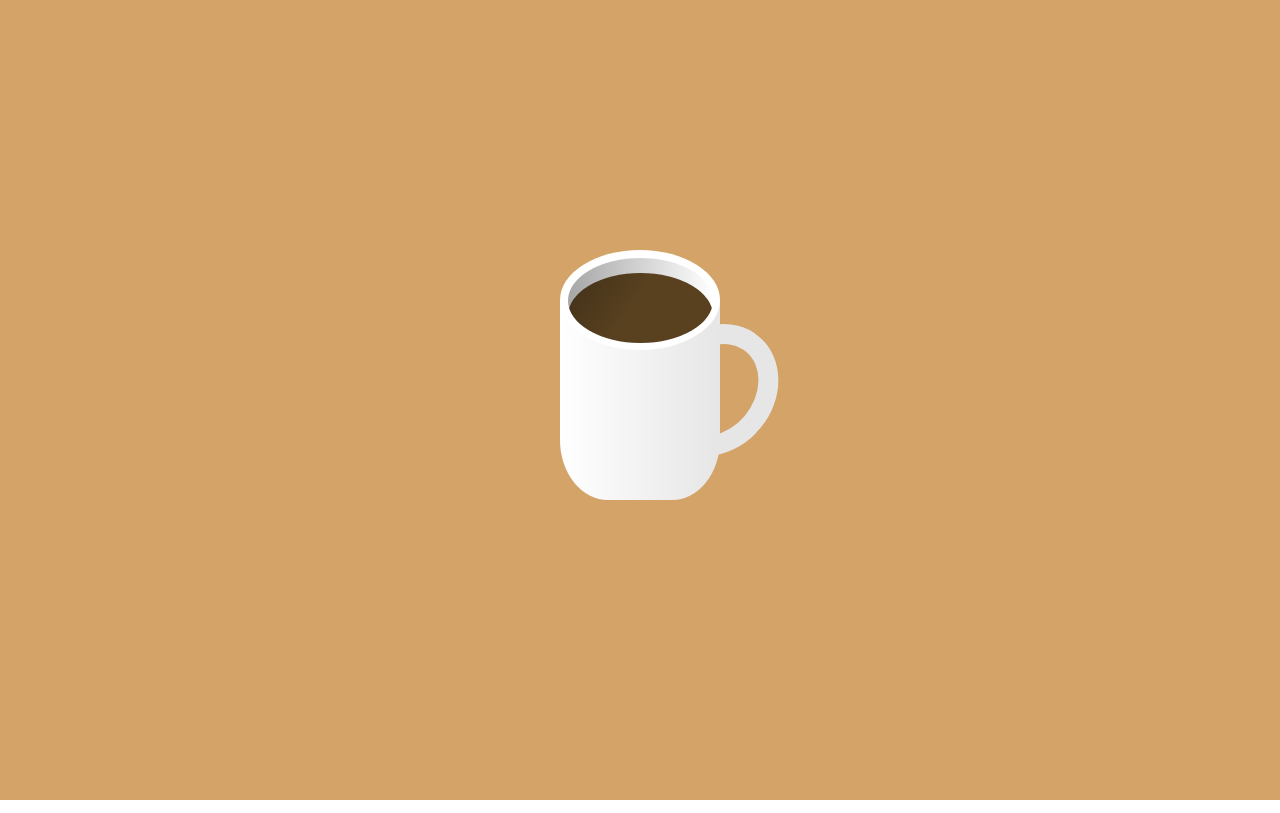
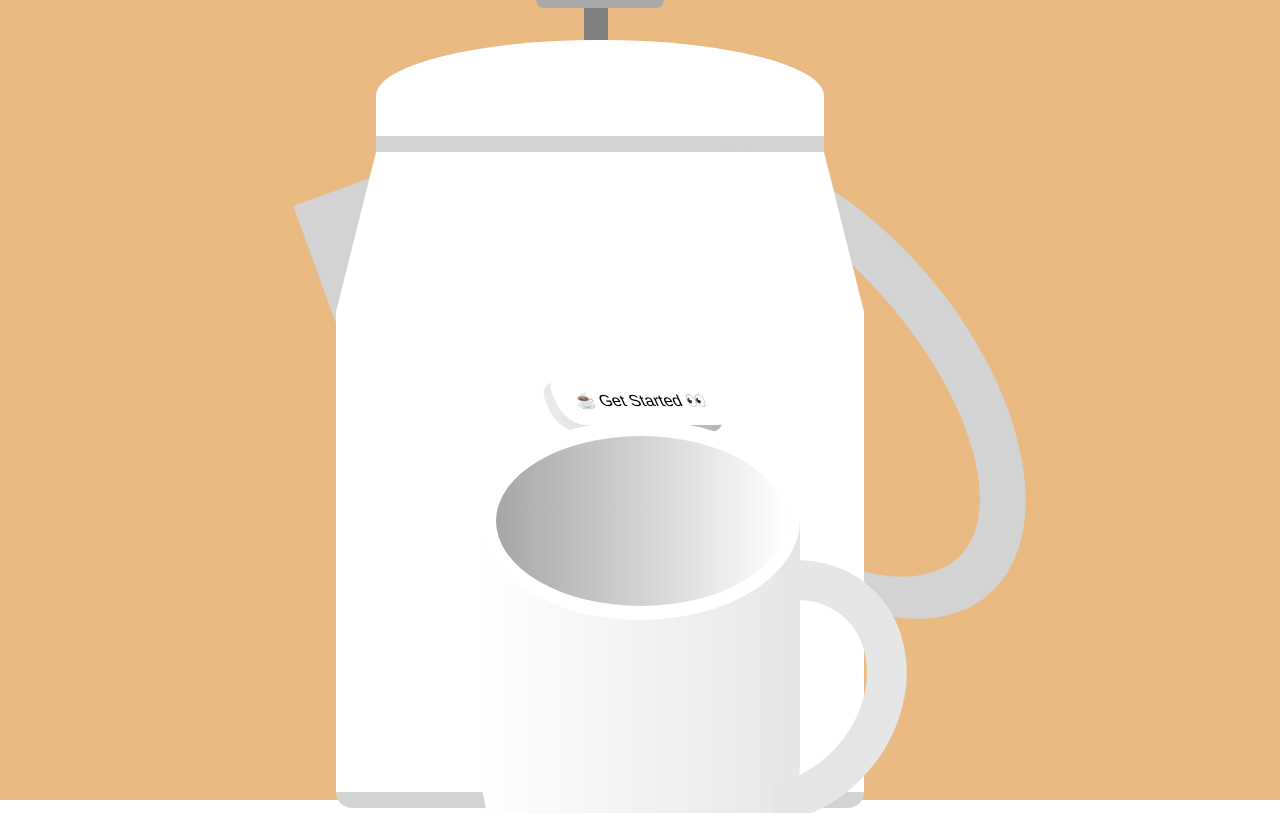
Before and after one commit to Samucl/coffee-mug, a Next.js app: page / in a window 1280 px wide. Shown: the top 813 px of the page. Built offline with nearby package versions, Linux system fonts and the light colour scheme.

Commit message:
Kettle added

```diff
--- a/package.json
+++ b/package.json
@@ -12,6 +12,7 @@
     "next": "14.0.3",
     "react": "^18",
     "react-dom": "^18",
+    "react-spring": "^9.7.3",
     "styled-components": "^6.1.1"
   },
   "devDependencies": {
--- a/src/app/page.tsx
+++ b/src/app/page.tsx
@@ -1,8 +1,38 @@
 'use client'
 import { CoffeeMug } from "@/components/CoffeeMug"
+import { Kettle } from "@/components/Kettle";
+import { PlayButton } from "@/components/PlayButton";
+import { useEffect, useState } from "react";
+import styled from "styled-components";
+
+const Background = styled.div`
+    background: #e9ba81;
+    height: 100vh;
+    width: 100vw;
+    display: grid;
+    place-items: center;
+`
 
 export default function Home() {
+
+  const [isAppeared, setIsAppeared] = useState<boolean>(false);
+  const [isStarted, setIsStarted] = useState<boolean>(false);
+  const [isPlayClicked, setIsPlayClicked] = useState<boolean>(false);
+
+  useEffect(() => {
+    document.body.style.overflow = 'hidden';
+    setIsStarted(true);
+  }, []);
+
+  const handlePlayClick = () => {
+    setIsPlayClicked(prevState => !prevState);
+  }
+
   return (
-    <CoffeeMug/>
+    <Background>
+      <Kettle/>
+      {isAppeared ? <PlayButton name="☕ Get Started 👀" onClickHandler={handlePlayClick}/> : <></>}
+      <CoffeeMug isStarted={isStarted} setIsAppeared={setIsAppeared}/>
+    </Background>
   )
 }
--- a/src/components/CoffeeMug/CoffeeMug.style.ts
+++ b/src/components/CoffeeMug/CoffeeMug.style.ts
@@ -1,22 +1,15 @@
-import styled from "styled-components";
+import styled, { keyframes } from "styled-components";
+import { animated } from 'react-spring';
 
-export const Background = styled.div`
-    background-color: #d4a368;
-    height: 100vh;
-    width: 100vw;
+export const MugWrapper = styled(animated.div)`
     display: grid;
     place-items: center;
+    position: relative;
+    top: 0;
 `
 
-export const MugWrapper = styled.div`
-    //background-color: gold;
-    display: grid;
-    place-items: center;
-    transform: scale(1);
-`
-
-export const MugTop = styled.div`
-    background-color: white;
+export const MugTop = styled(animated.div)`
+    background: white;
     width: 160px;
     height: 100px;
     border-radius: 50%;
@@ -26,7 +19,7 @@ export const MugTop = styled.div`
     overflow: hidden;
 `
 
-export const MugInside = styled.div`
+export const MugInside = styled(animated.div)`
     background: linear-gradient(90deg, rgba(166,166,166,1) 0%, rgba(255,255,255,1) 100%);
     width: 145px;
     height: 85px;
@@ -34,19 +27,19 @@ export const MugInside = styled.div`
     overflow: hidden;
 `
 
-export const MugCoffee = styled.div`
+export const MugCoffee = styled(animated.div)`
     background: linear-gradient(124deg, rgba(65,48,24,1) 0%, rgba(89,65,32,1) 44%);
     width: 145px;
     height: 85px;
     border-radius: 50%;
-    transform: translateY(15px);
+    transform: translateY(85px);
 `
 
-export const MugBottom = styled.div`
+export const MugBottom = styled(animated.div)`
     background: linear-gradient(90deg, rgba(255,255,255,1) 0%, rgba(230,230,230,1) 100%);
-    width: 100%;
+    width: 160px;
     height: 200px;
-    border-radius: 0 0 30% 30%;
+    border-radius: 0 0 40% 40%;
     transform: translateY(-50px);
 `
 export const MugHandle = styled.div`
@@ -56,5 +49,6 @@ export const MugHandle = styled.div`
     border-left: 20px solid transparent;
     border-bottom: 20px solid transparent;
     border-radius: 50%;
-    transform: rotate(40deg) translateX(85px) translateY(-45px);
+    transform: rotate(40deg) translateX(44px) translateY(-55px);
+    position: absolute;
 `
--- a/src/components/CoffeeMug/CoffeeMug.tsx
+++ b/src/components/CoffeeMug/CoffeeMug.tsx
@@ -1,20 +1,45 @@
-import React from 'react';
-import { MugWrapper, Background, MugTop, MugInside, MugBottom, MugCoffee, MugHandle} from './CoffeeMug.style';
+import React, { useEffect, useState } from 'react';
+import { MugWrapper, MugTop, MugInside, MugBottom, MugCoffee, MugHandle } from './CoffeeMug.style';
+import { useSpring } from 'react-spring';
 
-const CoffeeMug = () => {
+type CoffeeMugProps = {
+  isStarted: boolean
+  setIsAppeared: any
+}
+
+const CoffeeMug = ({ isStarted, setIsAppeared }: CoffeeMugProps) => {
+
+  const [isSlipped, setIsSlipped] = useState<boolean>(false);
+
+  const mugAppearAnimation = useSpring({
+    left: isStarted ? '0%' : '20vw',
+    opacity: isStarted ? '100%' : '0%',
+    config: { tension: 40, friction: 10 },
+    onRest: () => {
+      setIsSlipped(true);
+    },
+  });
+
+  const mugZoomAnimation = useSpring({
+    transform: isSlipped ? 'scale(2)' : 'scale(1)',
+    top: isSlipped ? '40%' : '0',
+    config: { mass: 1, tension: 50, friction: 10 },
+    onRest: () => {
+      setIsAppeared(true);
+    },
+  });
+
   return (
-    <Background>
-      <MugWrapper>
-        <MugTop>
-          <MugInside>
-            <MugCoffee/>
-          </MugInside>
-        </MugTop>
-        <MugBottom>
-          <MugHandle/>
-        </MugBottom>
-      </MugWrapper>
-    </Background>
+    <MugWrapper style={{ ...mugAppearAnimation, ...mugZoomAnimation}}>
+      <MugTop style={{}}>
+        <MugInside style={{}}>
+          <MugCoffee style={{}}/>
+        </MugInside>
+      </MugTop>
+      <MugBottom>
+      </MugBottom>
+      <MugHandle />
+    </MugWrapper>
   )
 };
 
--- /dev/null
+++ b/src/components/Kettle/Kettle.styles.tsx
@@ -0,0 +1,67 @@
+import { animated } from "react-spring";
+import styled from "styled-components";
+
+export const KettleWrapper = styled(animated.div)`
+   transform: scale(1.6);
+   position: absolute;
+`
+export const KettleLid = styled(animated.div)`
+    width: 280px;
+    border-radius: 100% 100% 0 0;
+    height: 60px;
+    background-color: white;
+    border-bottom: 10px solid lightgrey;
+`
+export const KettleTop = styled(animated.div)`
+    border-bottom: 100px solid white;
+    border-left: 25px solid transparent;
+    border-right: 25px solid transparent;
+    height: 0;
+    transform: translateX(-25px);
+    width: 280px;
+`
+export const KettleBottom = styled(animated.div)`
+    width: 330px;
+    height: 300px;
+    background-color: white;
+    transform: translateX(-25px);
+    border-radius: 0 0 10px 10px;
+    background-color: white;
+    border-bottom: 10px solid lightgrey;
+`
+export const KettleLidHandle = styled.div`
+  background: gray;
+  height: 30px;
+  position: relative;
+  width: 15px;
+  transform: translateX(130px);
+
+  &::after {
+    background: darkgray;
+    content: "";
+    height: 10px;
+    left: -30px;
+    position: absolute;
+    width: 80px;
+    border-radius: 10px;
+  }
+`;
+
+export const KettleHandle = styled.div`
+    border: 30px solid lightgrey;
+    width: 300px;
+    height: 150px;
+    border-left: 20px solid transparent;
+    border-bottom: 20px solid transparent;
+    border-radius: 50%;
+    transform: rotate(50deg) translateX(94px) translateY(-45px);
+    position: absolute;
+`
+export const KettleSpout = styled(animated.div)`
+    width: 0;
+    height: 0;
+    border-bottom: 100px solid lightgrey;
+    border-right: 100px solid transparent;
+    position: absolute;
+    transform: rotate(70deg) translatey(40px);
+`
--- /dev/null
+++ b/src/components/Kettle/Kettle.tsx
@@ -0,0 +1,17 @@
+import { KettleBottom, KettleHandle, KettleLid, KettleLidHandle, KettleSpout, KettleTop, KettleWrapper } from "./Kettle.styles";
+
+const Kettle = () => {
+
+    return (
+        <KettleWrapper>
+            <KettleLidHandle/>
+            <KettleLid/>
+            <KettleSpout/>
+            <KettleHandle/>
+            <KettleTop/>
+            <KettleBottom/>
+        </KettleWrapper>
+    )
+  };
+
+  export default Kettle;
--- /dev/null
+++ b/src/components/Kettle/index.ts
@@ -0,0 +1 @@
+export {default as Kettle} from './Kettle';
--- /dev/null
+++ b/src/components/PlayButton/PlayButton.styles.ts
@@ -0,0 +1,29 @@
+import { animated } from "react-spring";
+import styled from "styled-components";
+
+export const ButtonWrapper = styled(animated.div)`
+  display: grid;
+  place-items: center;
+  position: absolute;
+`
+export const StyledButton = styled(animated.button)`
+  border: 0;
+  border-radius: 20px;
+  cursor: pointer;
+  min-width: 170px;
+  min-height: 50px;
+  background: white;
+  font-size: 1rem;
+  transform: skew(25deg);
+  position: absolute;
+`
+export const ButtonDepth = styled(animated.div)`
+  border-radius: 20px;
+  min-width: 170px;
+  min-height: 50px;
+  background: linear-gradient(90deg, rgba(235,235,235,1) 0%, rgba(180,180,180,1) 100%);
+  transform: skew(25deg);
+  position: absolute;
+  top: -18px;
+  right: -78px;
+`
--- /dev/null
+++ b/src/components/PlayButton/PlayButton.tsx
@@ -0,0 +1,34 @@
+import { useEffect, useState } from "react";
+import { useSpring } from "react-spring";
+import { StyledButton, ButtonDepth, ButtonWrapper } from "./PlayButton.styles";
+import type { PlayButtonProps } from "./PlayButton.types";
+
+const PlayButton = ({ name, onClickHandler }: PlayButtonProps) => {
+
+  const [isClicked, setisClicked] = useState<boolean>(true);
+
+  useEffect(() => {
+    setisClicked(false);
+  }, []);
+
+  const buttonDissapearAnimation = useSpring({
+    transform: isClicked ? 'scale(0)' : 'scale(1)',
+    config: { mass: 1, tension: 140, friction: 10 },
+    onRest: (event: any) => {
+      onClickHandler(event);
+    },
+  });
+
+  const handleOnClick = () => {
+    setisClicked(true)
+  }
+
+  return (
+    <ButtonWrapper style={buttonDissapearAnimation}>
+      <ButtonDepth/>
+      <StyledButton onClick={handleOnClick}>{name}</StyledButton>
+    </ButtonWrapper>
+  )
+};
+
+export default PlayButton;
--- /dev/null
+++ b/src/components/PlayButton/PlayButton.types.ts
@@ -0,0 +1,6 @@
+import { MouseEventHandler } from "react";
+
+export interface PlayButtonProps {
+    name: string
+    onClickHandler: MouseEventHandler<HTMLButtonElement>
+  }
--- /dev/null
+++ b/src/components/PlayButton/index.ts
@@ -0,0 +1 @@
+export {default as PlayButton} from './PlayButton';
```
Also changed, not shown: 1 other file (tests, documents, lock files or other folders).
